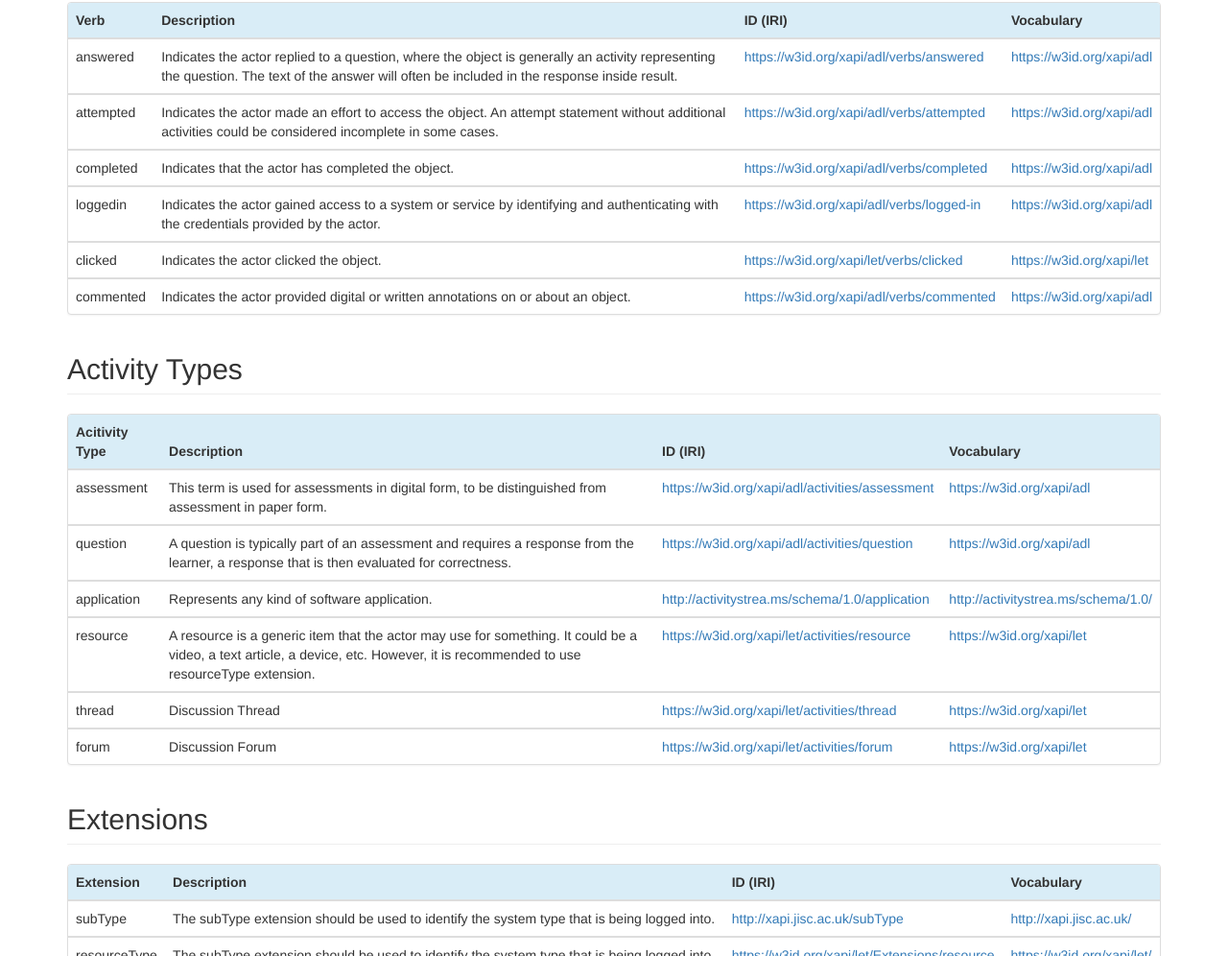
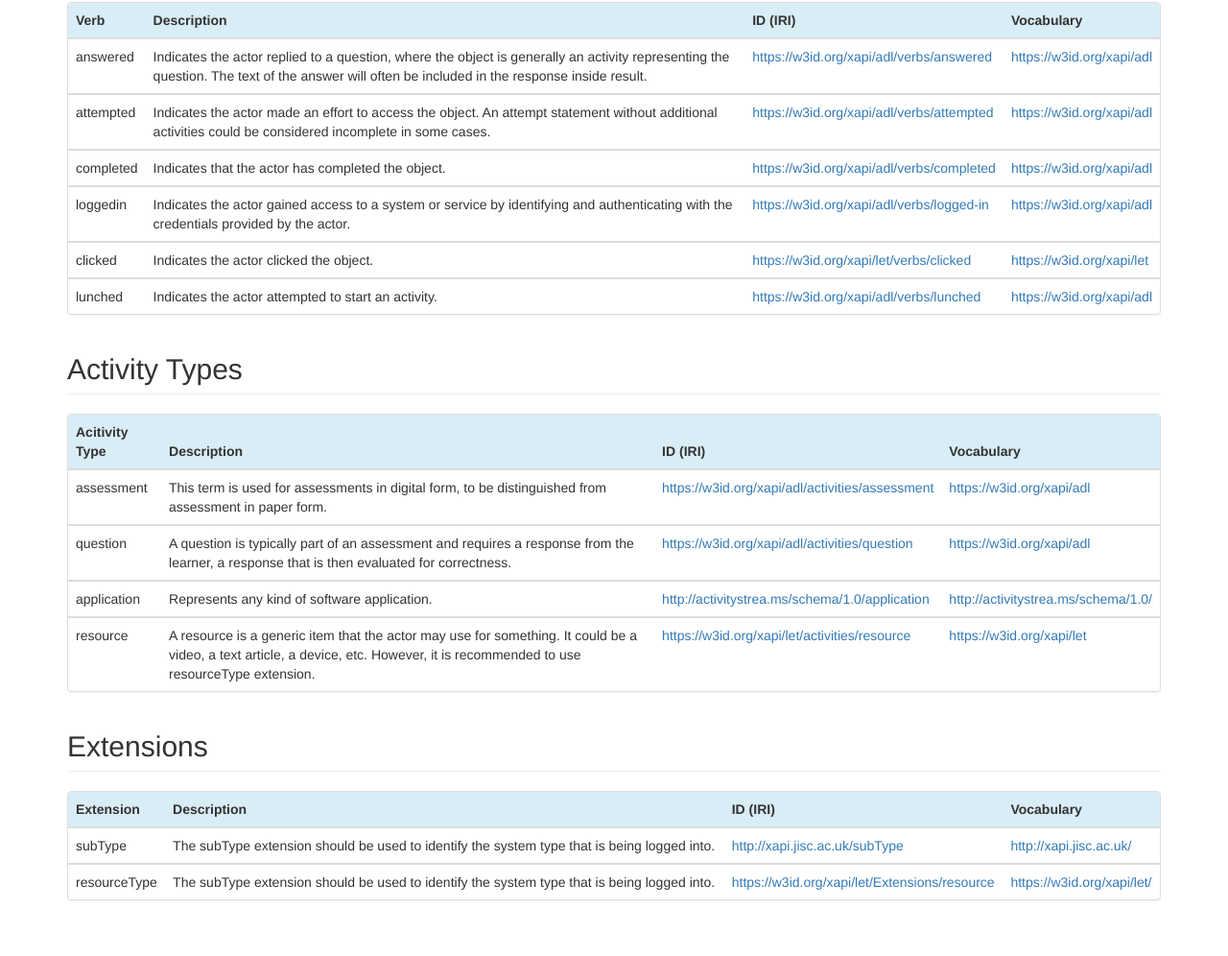
Before and after one commit to Learning-Experience-Tracker/LET-Vocabulary, a plain HTML site: page index.html in a window 1280 px wide. Shown: the part 336-1332 px from the top of the page at 96% size. After the commit the page ends 1294 px from the top, so only its background shows below. Drawn offline with nearby package versions, Linux system fonts and the light colour scheme.

Commit message:
update voc

```diff
--- a/index.html
+++ b/index.html
@@ -22,7 +22,7 @@
                 <li><a href="#completed">completed</a></li>
                 <li><a href="#loggedin">loggedin</a></li>
                 <li><a href="#clicked">clicked</a></li>
-                <li><a href="#commented">commented</a></li>
+                <li><a href="#Lunched">Lunched</a></li>
               </ul>
             </li>
           <li class="dropdown"> <a href="#" class="dropdown-toggle" data-toggle="dropdown">Activity Types<b class="caret"></b></a>
@@ -31,8 +31,6 @@
                 <li><a href="#question">question</a></li>
                 <li><a href="#application">application</a></li>
                 <li><a href="#resource">resource</a></li>
-                <li><a href="#thread">thread</a></li>
-                <li><a href="#forum">forum</a></li>
               </ul>
             </li>
           <li class="dropdown"> <a href="#" class="dropdown-toggle" data-toggle="dropdown">Extensions<b class="caret"></b></a>
@@ -136,11 +134,11 @@
             </tr>
       </tbody>
 
-    <tbody resource="https://w3id.org/xapi/adl/verbs/commented" id="commented">
+    <tbody resource="https://w3id.org/xapi/adl/verbs/Lunched" id="lunched">
             <tr>
-            <td>commented</td>
-            <td property="skos:scopeNote" lang="en" xml:lang="en" content="Indicates the actor clicked the object.">Indicates the actor provided digital or written annotations on or about an object.</td>
-            <td><a href="https://w3id.org/xapi/adl/verbs/commented" target="_blank">https://w3id.org/xapi/adl/verbs/commented</a></td>
+            <td>lunched</td>
+            <td property="skos:scopeNote" lang="en" xml:lang="en" content="Indicates the actor clicked the object.">Indicates the actor attempted to start an activity.</td>
+            <td><a href="https://w3id.org/xapi/adl/verbs/lunched" target="_blank">https://w3id.org/xapi/adl/verbs/lunched</a></td>
             <td rel="xapi:referencedBy" resource=" https://w3id.org/xapi/let/"><a href="https://w3id.org/xapi/let" target="_blank">https://w3id.org/xapi/adl</a></td>
             </tr>
       </tbody>
@@ -201,24 +199,6 @@
           <td rel="xapi:referencedBy" resource=" https://w3id.org/xapi/let/"><a href="https://w3id.org/xapi/let" target="_blank">https://w3id.org/xapi/let</a></td>
         </tr>
       </tbody>
-
-    <tbody resource="https://w3id.org/xapi/let/activities/thread" id="thread">
-        <tr>
-          <td>thread</td>
-          <td property="skos:definition" lang="en" xml:lang="en" content="Discussion Thread">Discussion Thread</td>
-          <td><a href="https://w3id.org/xapi/let/activities/thread" target="_blank">https://w3id.org/xapi/let/activities/thread</a></td>
-          <td rel="xapi:referencedBy" resource=" https://w3id.org/xapi/let/"><a href="https://w3id.org/xapi/let" target="_blank">https://w3id.org/xapi/let</a></td>
-        </tr>
-      </tbody>
-
-    <tbody resource="https://w3id.org/xapi/let/activities/forum" id="forum">
-        <tr>
-          <td>forum</td>
-          <td property="skos:definition" lang="en" xml:lang="en" content="Discussion Thread">Discussion Forum</td>
-          <td><a href="https://w3id.org/xapi/let/activities/forum" target="_blank">https://w3id.org/xapi/let/activities/forum</a></td>
-          <td rel="xapi:referencedBy" resource=" https://w3id.org/xapi/let/"><a href="https://w3id.org/xapi/let" target="_blank">https://w3id.org/xapi/let</a></td>
-        </tr>
-      </tbody>
       </table>
       </div>
     <!-- End Activity Types -->
```
